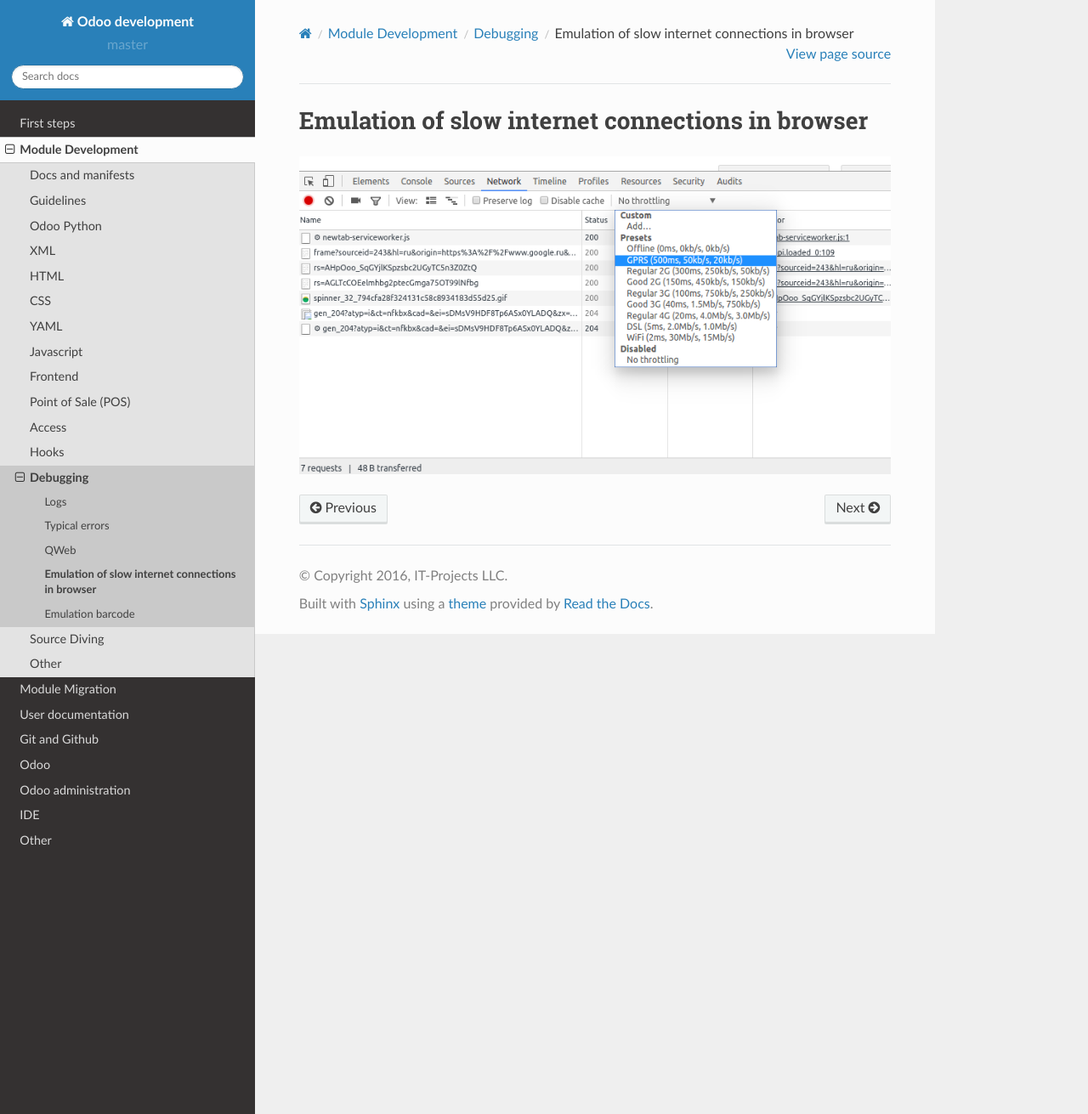
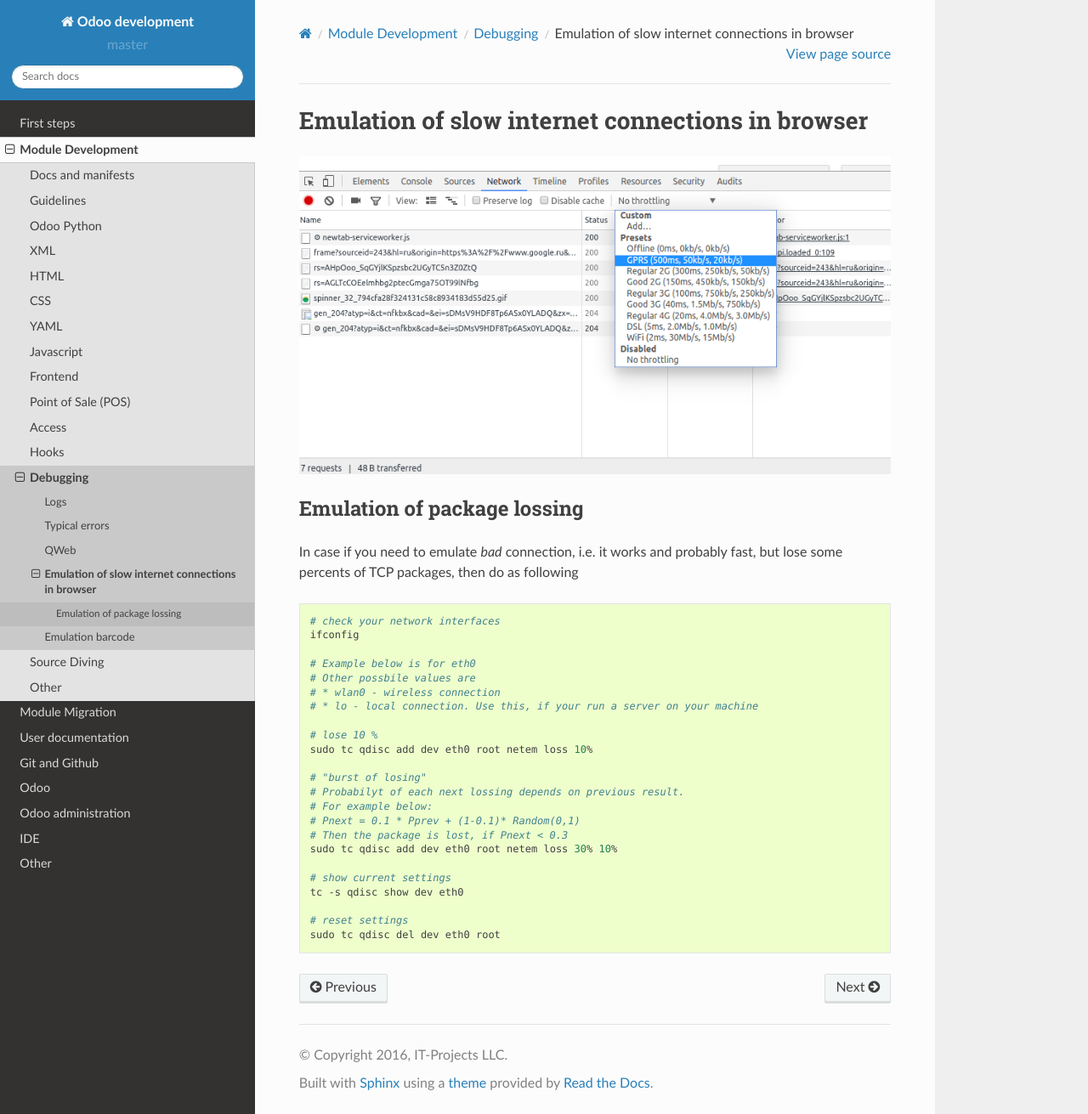
Before and after one commit to itpp-labs/odoo-development, a Sphinx documentation site: the page built from docs/dev/debug/slow_internet_emulation.rst, in a window 1280 px wide and 1311 px high. Shown: the whole window at 85% size. Built offline with Sphinx 7.4.7 and the Read the Docs theme 2.0.0, drawn with Linux system fonts in a browser that asks for light colours; pages that are not in the unit, such as notebooks, are missing from menus.

Commit message:
ADD: Emulation of package lossing

```diff
--- a/docs/dev/debug/slow_internet_emulation.rst
+++ b/docs/dev/debug/slow_internet_emulation.rst
@@ -3,4 +3,36 @@
 ===================================================
 
 
+
 .. image:: ../../images/dev/debug/emulate_slow_internet.png
+
+Emulation of package lossing
+============================
+
+In case if you need to emulate *bad* connection, i.e. it works and probably fast, but lose some percents of TCP packages, then do as following
+
+.. code-block:: sh
+
+    # check your network interfaces
+    ifconfig
+
+    # Example below is for eth0
+    # Other possbile values are
+    # * wlan0 - wireless connection
+    # * lo - local connection. Use this, if your run a server on your machine
+
+    # lose 10 %
+    sudo tc qdisc add dev eth0 root netem loss 10%
+
+    # "burst of losing"
+    # Probabilyt of each next lossing depends on previous result.
+    # For example below:
+    # Pnext = 0.1 * Pprev + (1-0.1)* Random(0,1)
+    # Then the package is lost, if Pnext < 0.3
+    sudo tc qdisc add dev eth0 root netem loss 30% 10%
+
+    # show current settings
+    tc -s qdisc show dev eth0
+
+    # reset settings
+    sudo tc qdisc del dev eth0 root
```
